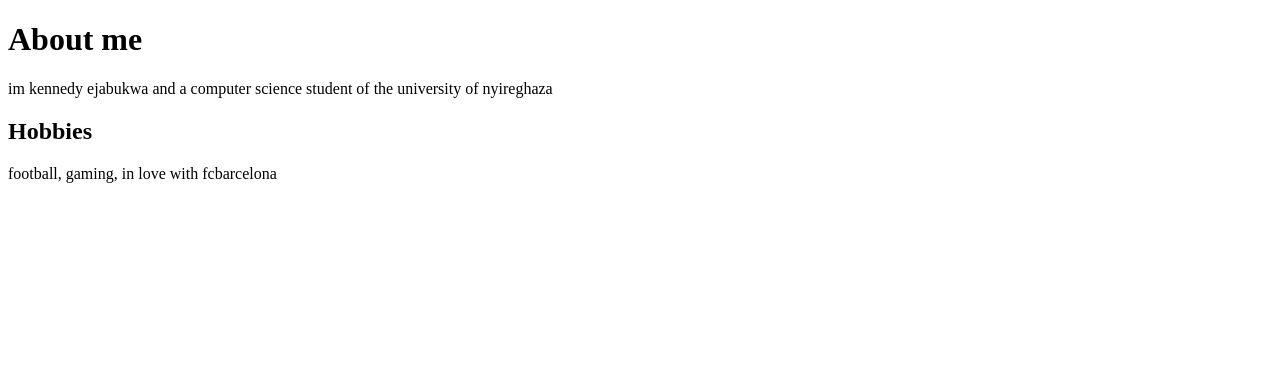
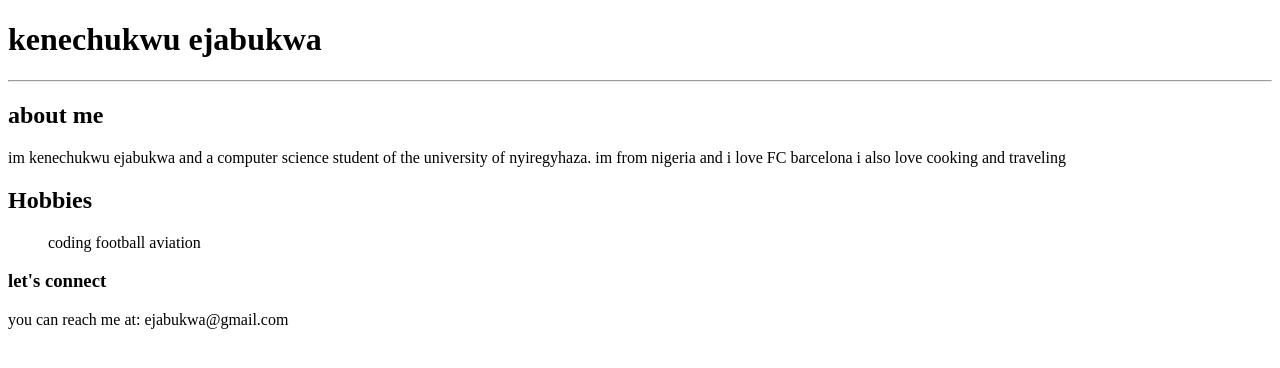
Before and after one commit to kenejabs/web-development-, a plain HTML site: page index.html in a window 1280 px wide. Drawn offline with Linux system fonts and the light colour scheme.

Commit message:
Update index.html

```diff
--- a/index.html
+++ b/index.html
@@ -1,14 +1,22 @@
 <!DOCTYPE html>
-
 <html>
 <head>
 <title>kennedy ejabukwa</title>
 </head>
 <body>
 
-<h1>About me</h1>
-<p>im kennedy ejabukwa and a computer science student of the university of nyireghaza</p>
+<h1>kenechukwu ejabukwa</h1>
+<hr>
+<h2>about me</h2>
+<p>im kenechukwu ejabukwa and a computer science student of the university of nyiregyhaza. im from nigeria and i love FC barcelona
+    i also love cooking and traveling
+</p>
 <h2>Hobbies</h2>
-<p> football, gaming, in love with fcbarcelona</p>
+<ul>coding
+football
+aviation
+</ul>
+<h3>let's connect</h3>
+<p>you can reach me at: ejabukwa@gmail.com</p>
 </body>
 </html>
```
